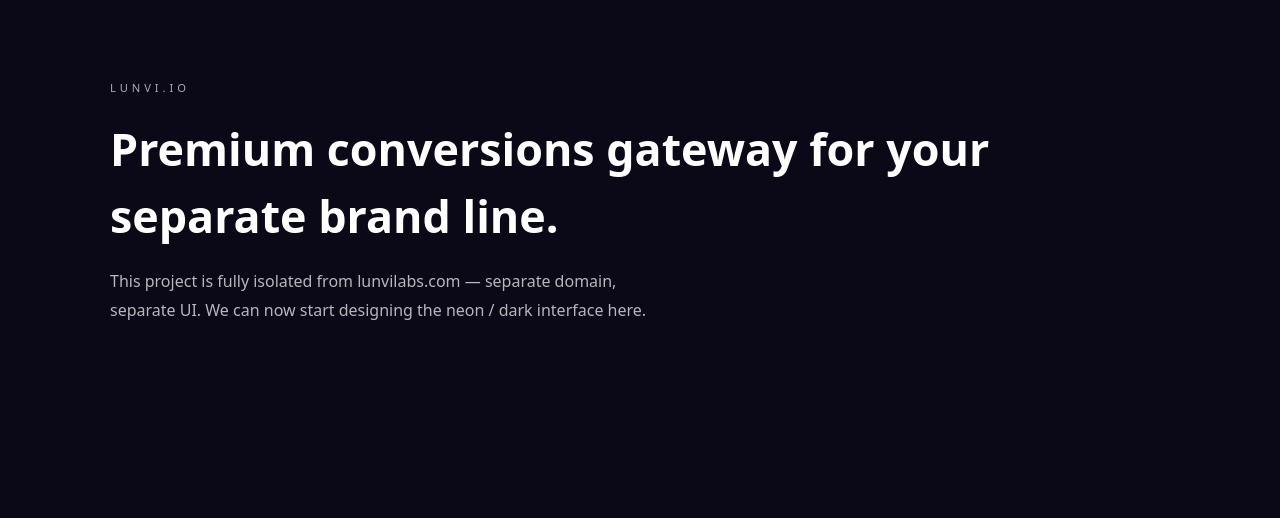
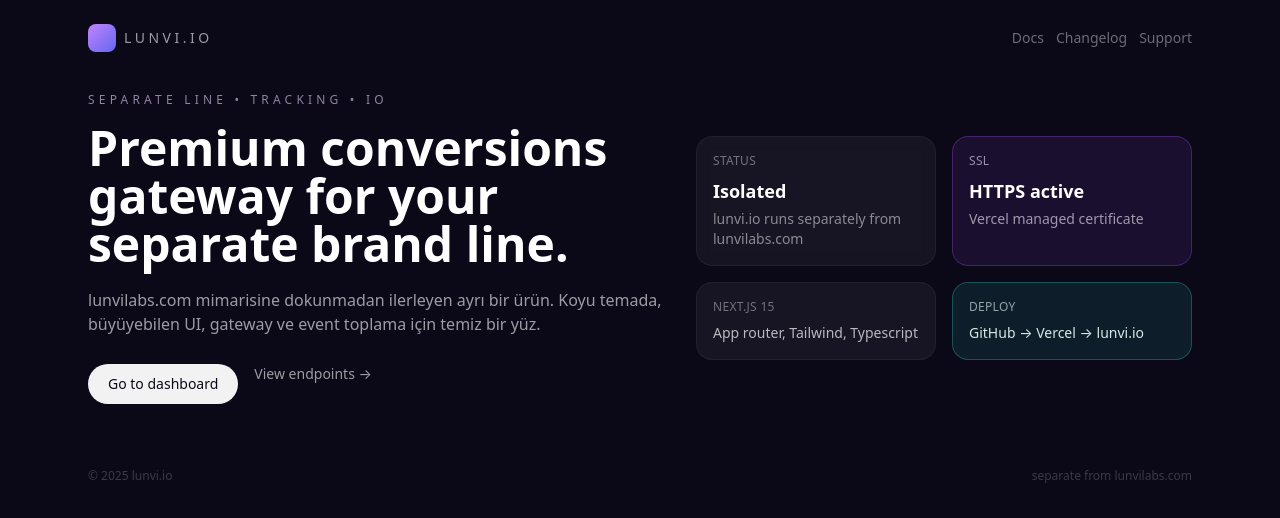
Before and after one commit to tugbaarslanw/lunvi-io, a Next.js app: page / in a window 1280 px wide. Shown: the top 518 px of the page. Built offline with nearby package versions, Linux system fonts and the light colour scheme.

Commit message:
Update page.tsx

```diff
--- a/app/page.tsx
+++ b/app/page.tsx
@@ -1,18 +1,83 @@
 export default function Home() {
   return (
-    <main style={{ minHeight: "100vh", background: "#0b0818", color: "#fff" }}>
-      <div style={{ maxWidth: "1100px", margin: "0 auto", padding: "80px 20px" }}>
-        <p style={{ letterSpacing: "0.35em", textTransform: "uppercase", fontSize: "0.7rem", opacity: 0.65 }}>
-          lunvi.io
-        </p>
-        <h1 style={{ fontSize: "2.8rem", fontWeight: 600, marginTop: "18px" }}>
-          Premium conversions gateway for your separate brand line.
-        </h1>
-        <p style={{ marginTop: "18px", maxWidth: "560px", opacity: 0.7, lineHeight: 1.8 }}>
-          This project is fully isolated from lunvilabs.com — separate domain, separate UI.
-          We can now start designing the neon / dark interface here.
-        </p>
+    <main className="min-h-screen bg-[#0b0818] text-white">
+      {/* parlak arka plan blur */}
+      <div className="pointer-events-none fixed inset-0 -z-10 overflow-hidden">
+        <div className="absolute -top-24 -right-24 h-72 w-72 rounded-full bg-purple-500/30 blur-3xl" />
+        <div className="absolute top-1/3 -left-10 h-72 w-72 rounded-full bg-teal-400/20 blur-3xl" />
       </div>
+
+      <header className="mx-auto flex w-full max-w-6xl items-center justify-between px-6 py-6">
+        <div className="flex items-center gap-2">
+          <div className="h-7 w-7 rounded-lg bg-gradient-to-br from-purple-400 to-indigo-500" />
+          <span className="text-sm font-medium tracking-[0.25em] text-white/60 uppercase">
+            lunvi.io
+          </span>
+        </div>
+        <div className="hidden gap-3 text-sm text-white/40 md:flex">
+          <span className="hover:text-white/80 transition">Docs</span>
+          <span className="hover:text-white/80 transition">Changelog</span>
+          <span className="hover:text-white/80 transition">Support</span>
+        </div>
+      </header>
+
+      <section className="mx-auto flex w-full max-w-6xl flex-col gap-10 px-6 pb-16 pt-4 md:flex-row md:items-center md:justify-between md:gap-8">
+        <div className="max-w-xl">
+          <p className="text-xs uppercase tracking-[0.35em] text-purple-200/60">
+            separate line • tracking • io
+          </p>
+          <h1 className="mt-4 text-4xl font-semibold leading-tight md:text-5xl">
+            Premium conversions gateway for your separate brand line.
+          </h1>
+          <p className="mt-5 text-base text-white/60">
+            lunvilabs.com mimarisine dokunmadan ilerleyen ayrı bir ürün. Koyu temada,
+            büyüyebilen UI, gateway ve event toplama için temiz bir yüz.
+          </p>
+          <div className="mt-7 flex gap-4">
+            <a
+              href="#"
+              className="rounded-xl bg-white/95 px-5 py-2.5 text-sm font-medium text-[#0b0818] hover:bg-white"
+            >
+              Go to dashboard
+            </a>
+            <a href="#" className="text-sm text-white/60 hover:text-white/90">
+              View endpoints →
+            </a>
+          </div>
+        </div>
+
+        <div className="grid flex-1 gap-4 md:grid-cols-2">
+          <div className="rounded-2xl border border-white/5 bg-white/5 p-4 backdrop-blur">
+            <p className="text-xs uppercase tracking-wide text-white/40">Status</p>
+            <p className="mt-2 text-lg font-semibold">Isolated</p>
+            <p className="mt-1 text-sm text-white/50">
+              lunvi.io runs separately from lunvilabs.com
+            </p>
+          </div>
+          <div className="rounded-2xl border border-purple-500/30 bg-purple-500/10 p-4">
+            <p className="text-xs uppercase tracking-wide text-purple-100/60">SSL</p>
+            <p className="mt-2 text-lg font-semibold">HTTPS active</p>
+            <p className="mt-1 text-sm text-purple-50/60">Vercel managed certificate</p>
+          </div>
+          <div className="rounded-2xl border border-white/5 bg-white/5 p-4">
+            <p className="text-xs uppercase tracking-wide text-white/40">Next.js 15</p>
+            <p className="mt-2 text-sm text-white/70">
+              App router, Tailwind, Typescript
+            </p>
+          </div>
+          <div className="rounded-2xl border border-teal-400/30 bg-teal-400/10 p-4">
+            <p className="text-xs uppercase tracking-wide text-teal-50/60">Deploy</p>
+            <p className="mt-2 text-sm text-teal-50/90">
+              GitHub → Vercel → lunvi.io
+            </p>
+          </div>
+        </div>
+      </section>
+
+      <footer className="mx-auto flex w-full max-w-6xl items-center justify-between px-6 pb-8 text-xs text-white/20">
+        <span>© {new Date().getFullYear()} lunvi.io</span>
+        <span>separate from lunvilabs.com</span>
+      </footer>
     </main>
   );
 }
```
